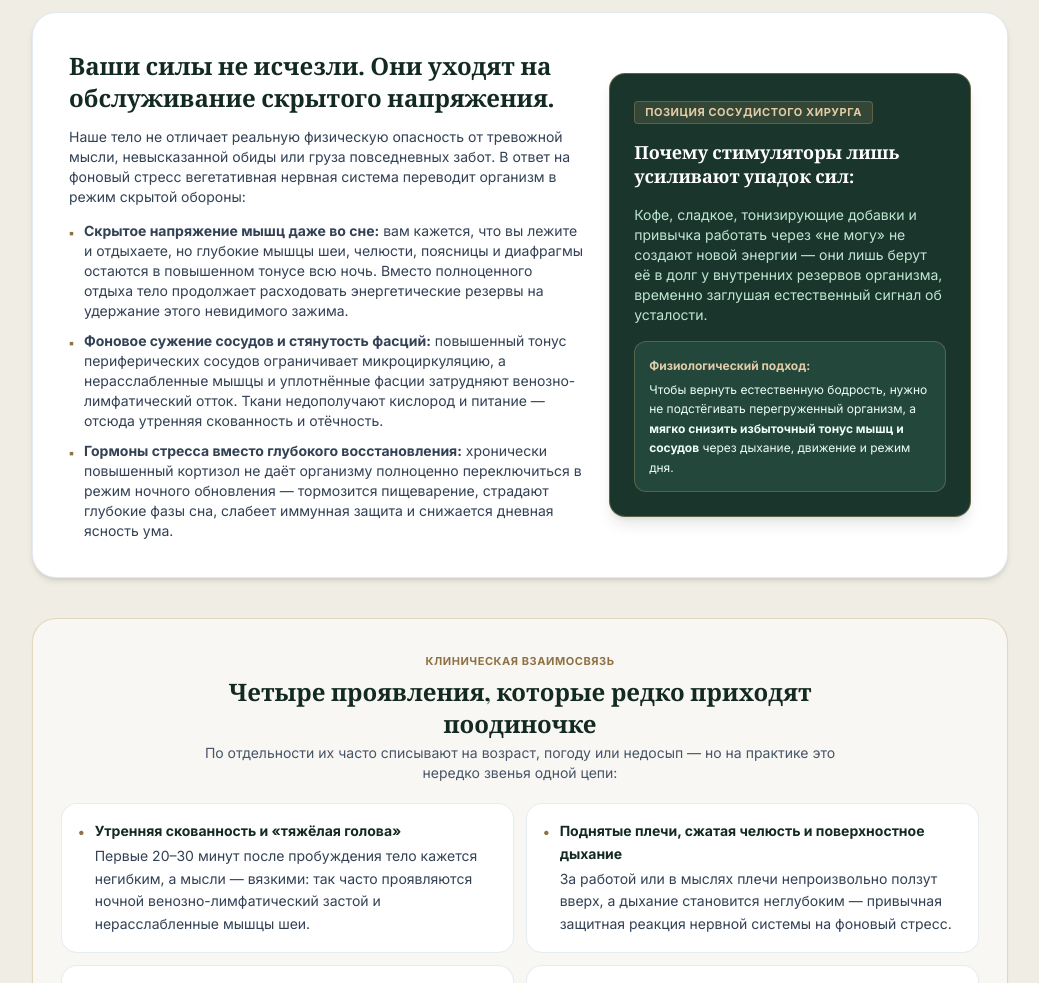
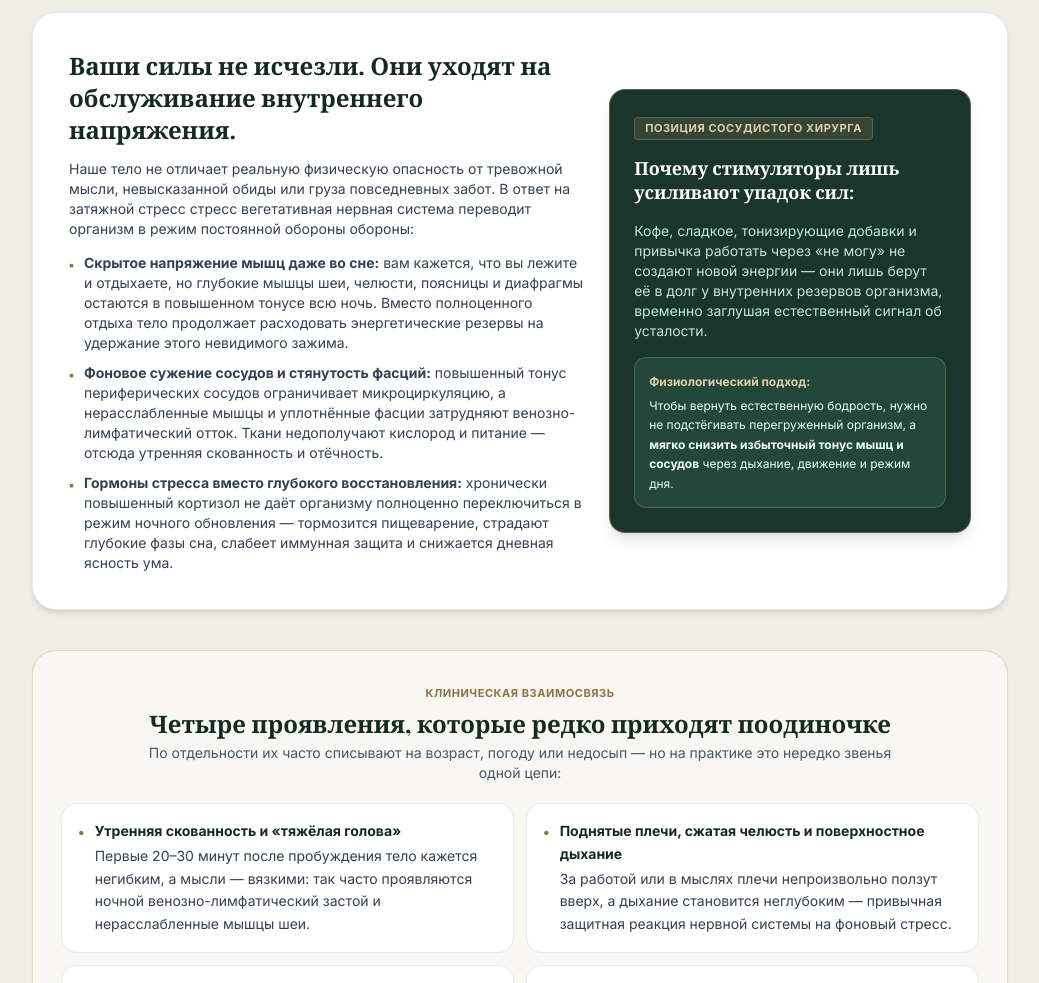
Before and after one commit to kynfy555/voevoda-site, a plain HTML site: page index.html in a window 1280 px wide. Shown: the part 1700-2683 px from the top of the page, without its empty margins (120-1159 px from the left). Drawn offline with nearby package versions, Linux system fonts and the light colour scheme; a web font is replaced by a local one.

Commit message:
Revise text in index.html for better understanding
Updated text for clarity and improved readability.

```diff
--- a/index.html
+++ b/index.html
@@ -418,10 +418,10 @@
         <div class="grid grid-cols-1 lg:grid-cols-12 gap-6 items-center">
           <div class="lg:col-span-7 space-y-3.5">
             <h3 class="font-serif text-xl sm:text-2xl font-bold text-emeraldDeep">
-              Ваши силы не исчезли. Они уходят на обслуживание скрытого напряжения.
+              Ваши силы не исчезли. Они уходят на обслуживание внутреннего напряжения.
             </h3>
             <p class="text-slate-700 text-xs sm:text-sm leading-relaxed">
-              Наше тело не отличает реальную физическую опасность от тревожной мысли, невысказанной обиды или груза повседневных забот. В ответ на фоновый стресс вегетативная нервная система переводит организм в режим скрытой обороны:
+              Наше тело не отличает реальную физическую опасность от тревожной мысли, невысказанной обиды или груза повседневных забот. В ответ на затяжной стресс стресс вегетативная нервная система переводит организм в режим постоянной обороны обороны:
             </p>
             <ul class="space-y-2.5 text-xs sm:text-sm text-slate-700">
               <li class="flex items-start gap-2.5">
@@ -457,7 +457,7 @@
 
       <!-- КЛИНИЧЕСКАЯ ВЗАИМОСВЯЗЬ -->
       <div class="bg-ivory rounded-3xl p-5 sm:p-7 border border-gold/40 shadow-sm">
-        <div class="text-center max-w-2xl mx-auto mb-5">
+        <div class="text-center max-w-3xl mx-auto mb-5">
           <span class="text-[11px] font-bold uppercase tracking-wider text-goldDark">Клиническая взаимосвязь</span>
           <h3 class="font-serif text-xl sm:text-2xl font-bold text-emeraldDeep mt-1">
             Четыре проявления, которые редко приходят поодиночке
```
